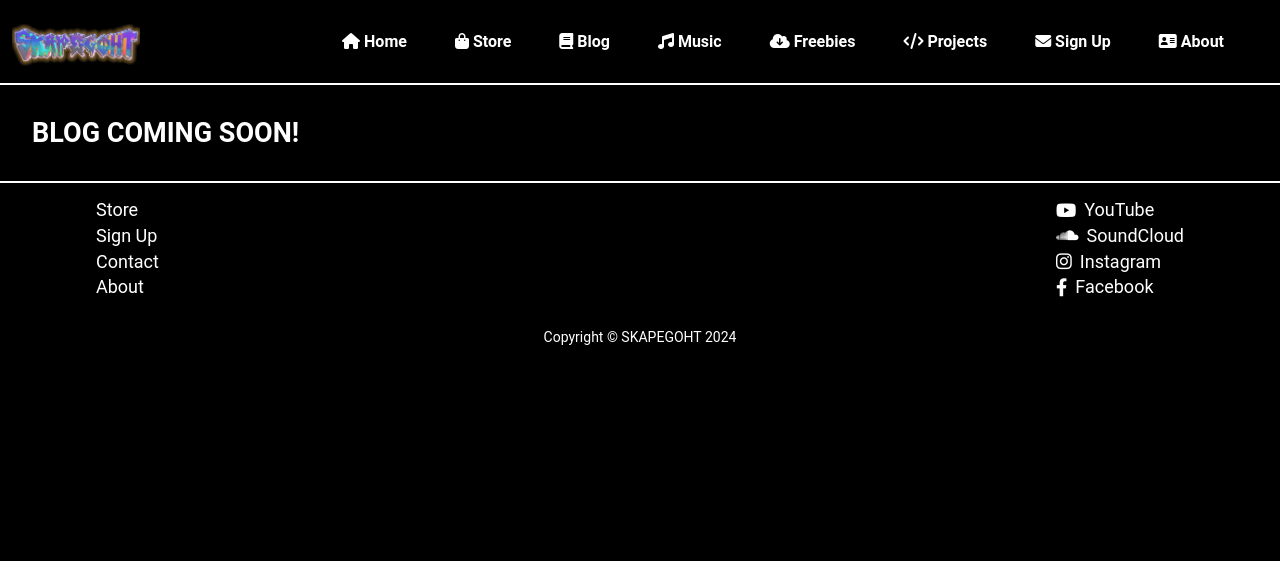
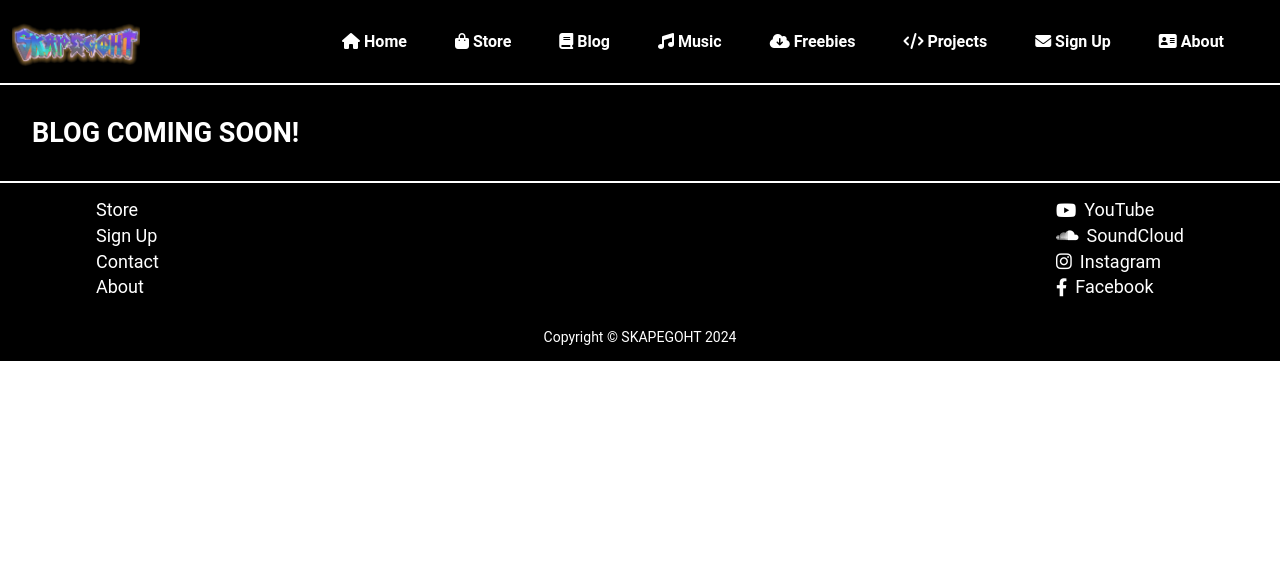
Before and after one commit to SKAPEGOHT/sgv2, a PHP site: page /blog.html in a window 1280 px wide. Shown: the top 561 px of the page. Run offline with PHP 8.4, Linux system fonts and the light colour scheme; some libraries are stand-ins or nearby versions.

Commit message:
Update style.css

```diff
--- a/style.css
+++ b/style.css
@@ -25,15 +25,6 @@
   #navbar > * {
     background-color: #000000; /* Match the background color of the navbar */
   }
-
-  /* CSS for Safari Mobile */
-@media screen and (-webkit-touch-callout: none) {
-  /* Adjust background color of body or HTML */
-  body, html {
-      background-color: #000000; /* Match the background color of the navbar */
-  }
-}
-
 
   .logo {
     display: inline-block;
@@ -448,3 +439,21 @@ footer {
   .header-button-link:hover {
     background-color: rgb(37, 130, 120) /* Change the hover background color to your desired color */
   }
+
+/* Website Tinting in Safari */
+  :root {
+    --background-color: #ffffff; /* Light mode background color */
+    --text-color: #000000; /* Light mode text color */
+  }
+
+  @media (prefers-color-scheme: dark) {
+    :root {
+      --background-color: #000000; /* Dark mode background color */
+      --text-color: #ffffff; /* Dark mode text color */
+    }
+  }
+
+  body {
+    background-color: var(--background-color);
+    color: var(--text-color);
+  }
```
